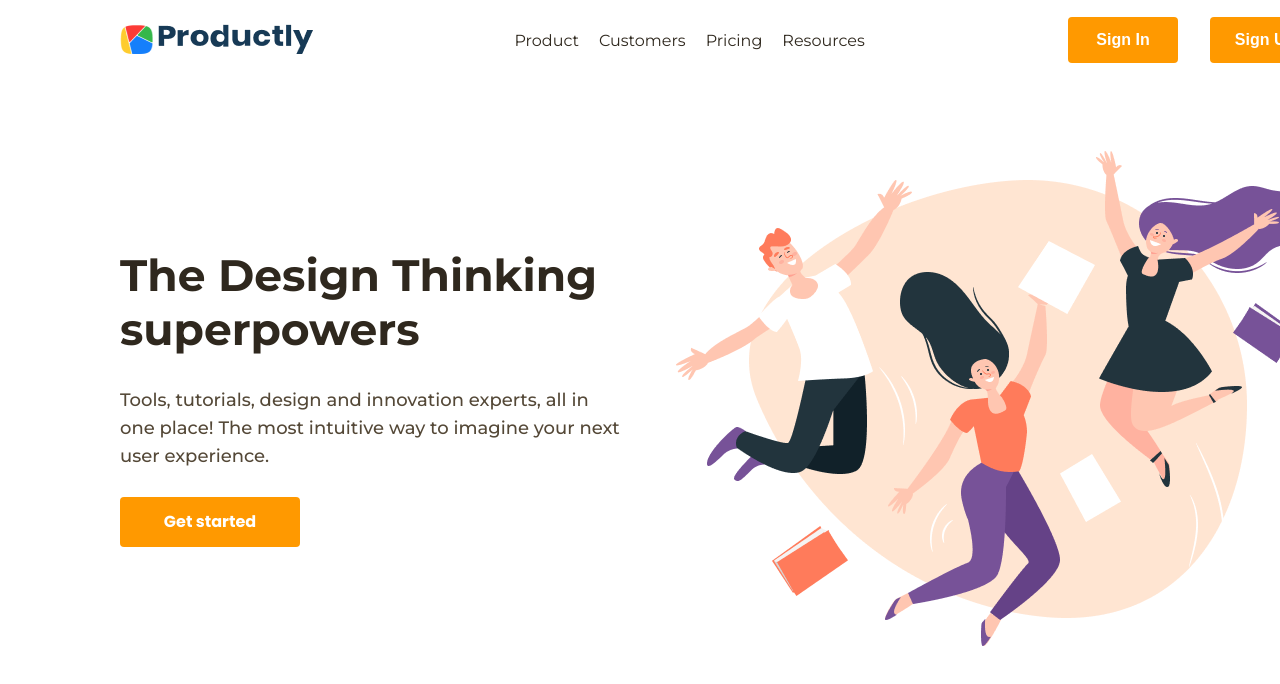
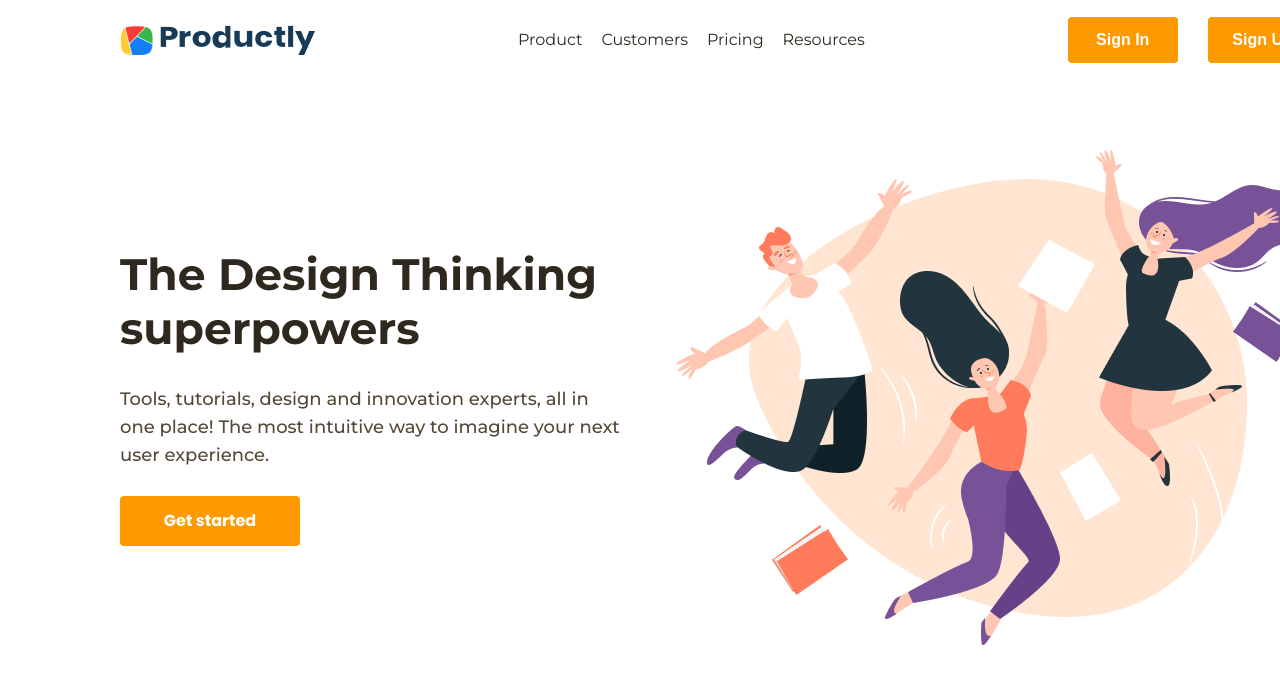
Before and after one commit to StanislavGusak/Productly-, a plain HTML site: page index.html in a window 1280 px wide. Shown: the top 684 px of the page. Drawn offline with Linux system fonts and the light colour scheme.

Commit message:
change css

```diff
--- a/css/style.css
+++ b/css/style.css
@@ -25,28 +25,34 @@ a {
 }
 
 .header__content {
-    display: flex;
-    justify-content: space-around;
+    text-align: center;
     width: 1200px;
-    margin: auto;
 }
 
 .logo {
-    margin: 7px 0;
+    display: inline-block;
+}
+
+.img__logo {
+    margin-right: 2px;
 }
 
 .header__nav {
-    margin: 0 auto;
+    display: inline;
+    margin: 0 198px;
 }
 
 .nav__list {
-    display: flex;
+    display: inline;
     width: 352px;
-    margin: 9px auto;
+}
+
+.list__item {
+    display: inline;
 }
 
 .list__item:not(:last-child) {
-    margin-right: 20px;
+    margin-right: 14px;
 }
 
 .nav__link {
@@ -66,12 +72,13 @@ a {
 }
 
 .header__button {
-    display: flex;
-    justify-content: space-between;
+    display: inline-block;
+    text-align: left;
     width: 252px;
 }
 
-.header__btn {
+.header__btn,
+.header__btn__up {
     background: #FF9900;
     color: #FFFFFF;
     width: 110px;
@@ -81,7 +88,12 @@ a {
     line-height: 20px;
 }
 
+.header__btn__up {
+    margin-left: 25px;
+}
+
 .header__btn:hover,
+.header__btn__up:hover,
 .screen__button:hover {
     border: 1px solid #7a756d;
     background: #FFFFFF;
--- a/index.html
+++ b/index.html
@@ -13,7 +13,7 @@
     <header class="header">
         <div class="header__content">
             <span class="logo">
-                <img src="css/images/Bitmap.png" alt="logo">
+                <img src="css/images/Bitmap.png" alt="logo" class="img__logo">
                 <a href="#" class="header__logo"><img src="css/images/Productly.png" alt="productly"></a>
             </span>
             <nav class="header__nav">
@@ -34,7 +34,7 @@
             </nav>
             <div class="header__button">
                 <button type="button" class="header__btn btn">Sign In</button>
-                <button type="button" class="header__btn btn">Sign Up</button>
+                <button type="button" class="header__btn__up btn">Sign Up</button>
             </div>
         </div>
     </header>
```
